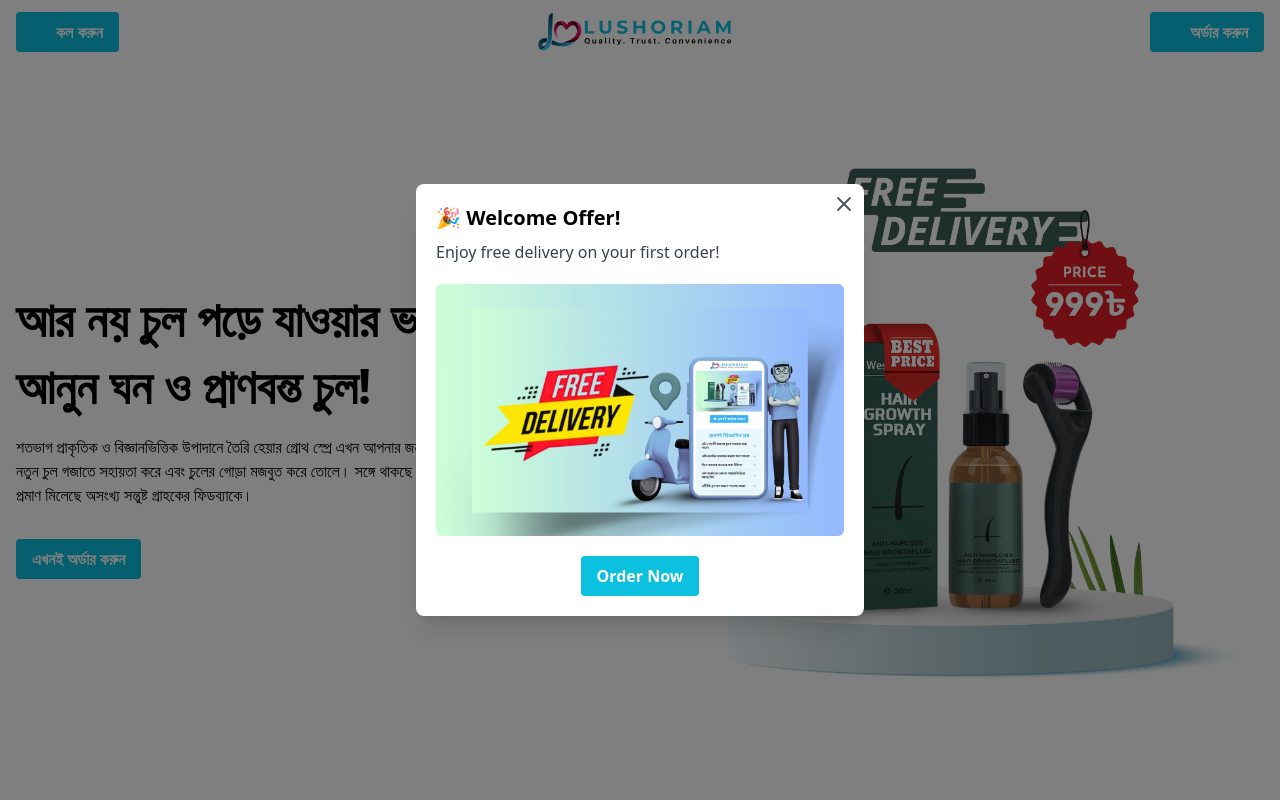
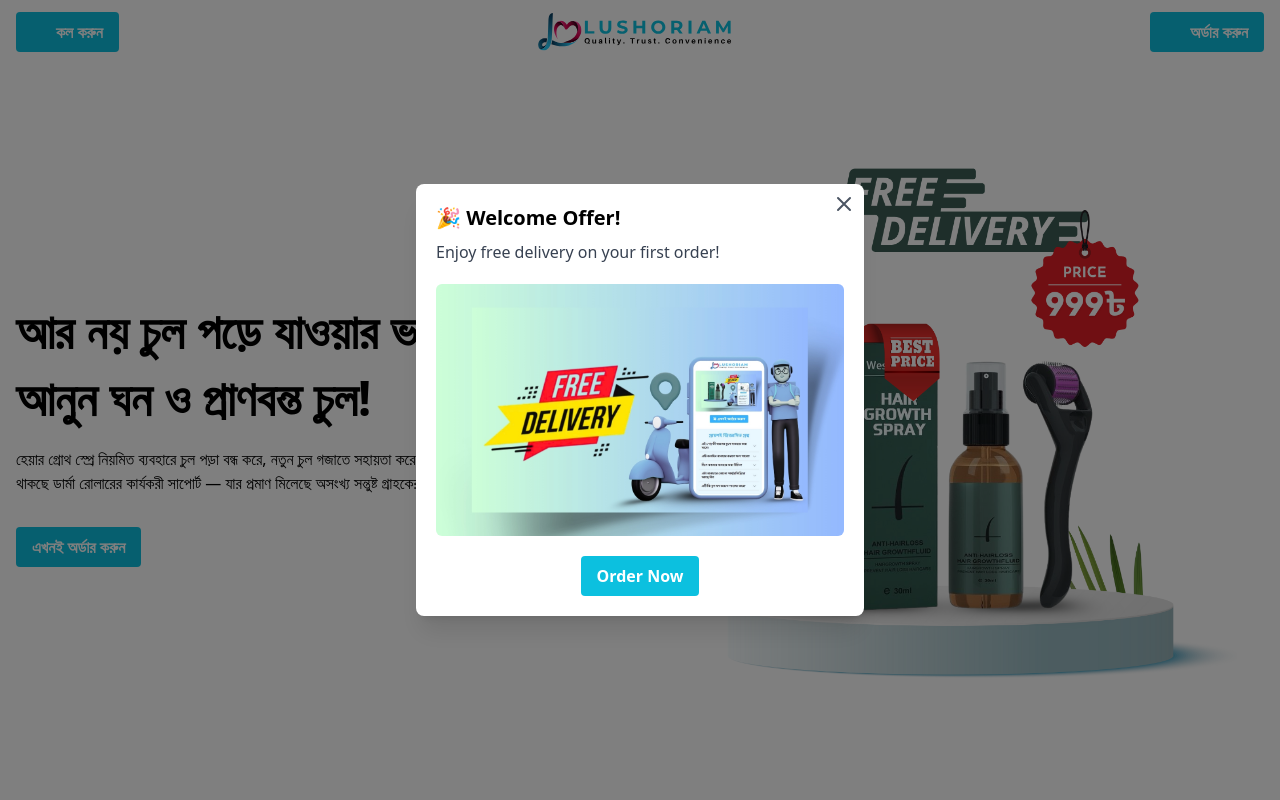
Before and after one commit to antorntech/lushoriam-single-page, a React (Vite) app: page / in a window 1280 px wide. Shown: the top 800 px of the page. Built offline with nearby package versions, Linux system fonts and the light colour scheme; no server answers; some icons are missing.

Commit message:
update description

```diff
--- a/src/components/slider/Hero.jsx
+++ b/src/components/slider/Hero.jsx
@@ -13,8 +13,7 @@ const Hero = () => {
               আর নয় চুল পড়ে যাওয়ার ভয় — ফিরিয়ে আনুন ঘন ও প্রাণবন্ত চুল!
             </h1>
             <p className="mb-8">
-              শতভাগ প্রাকৃতিক ও বিজ্ঞানভিত্তিক উপাদানে তৈরি হেয়ার গ্রোথ স্প্রে
-              এখন আপনার জন্য। এটি নিয়মিত ব্যবহারে চুল পড়া বন্ধ করে, নতুন চুল
+              হেয়ার গ্রোথ স্প্রে নিয়মিত ব্যবহারে চুল পড়া বন্ধ করে, নতুন চুল
               গজাতে সহায়তা করে এবং চুলের গোড়া মজবুত করে তোলে। সঙ্গে থাকছে ডার্মা
               রোলারের কার্যকরী সাপোর্ট — যার প্রমাণ মিলেছে অসংখ্য সন্তুষ্ট
               গ্রাহকের ফিডব্যাকে।
```
